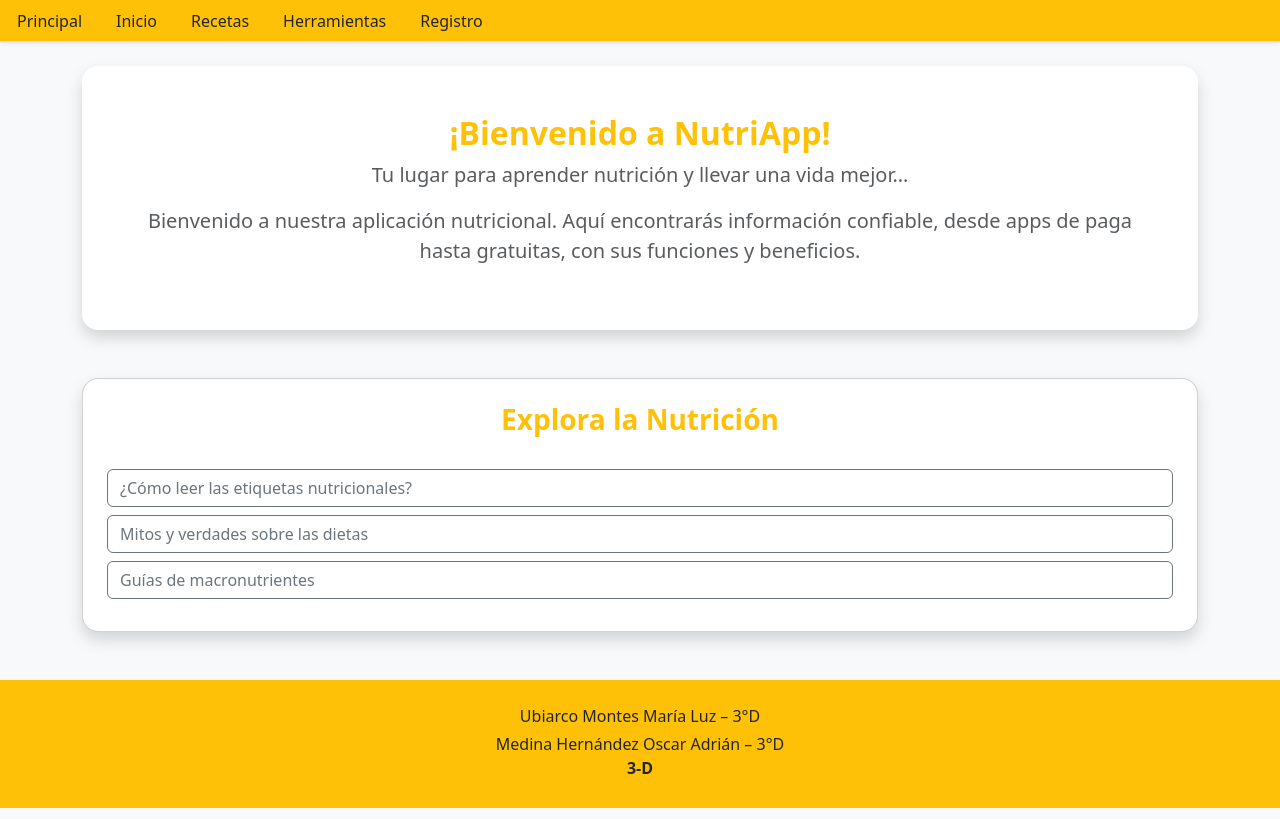
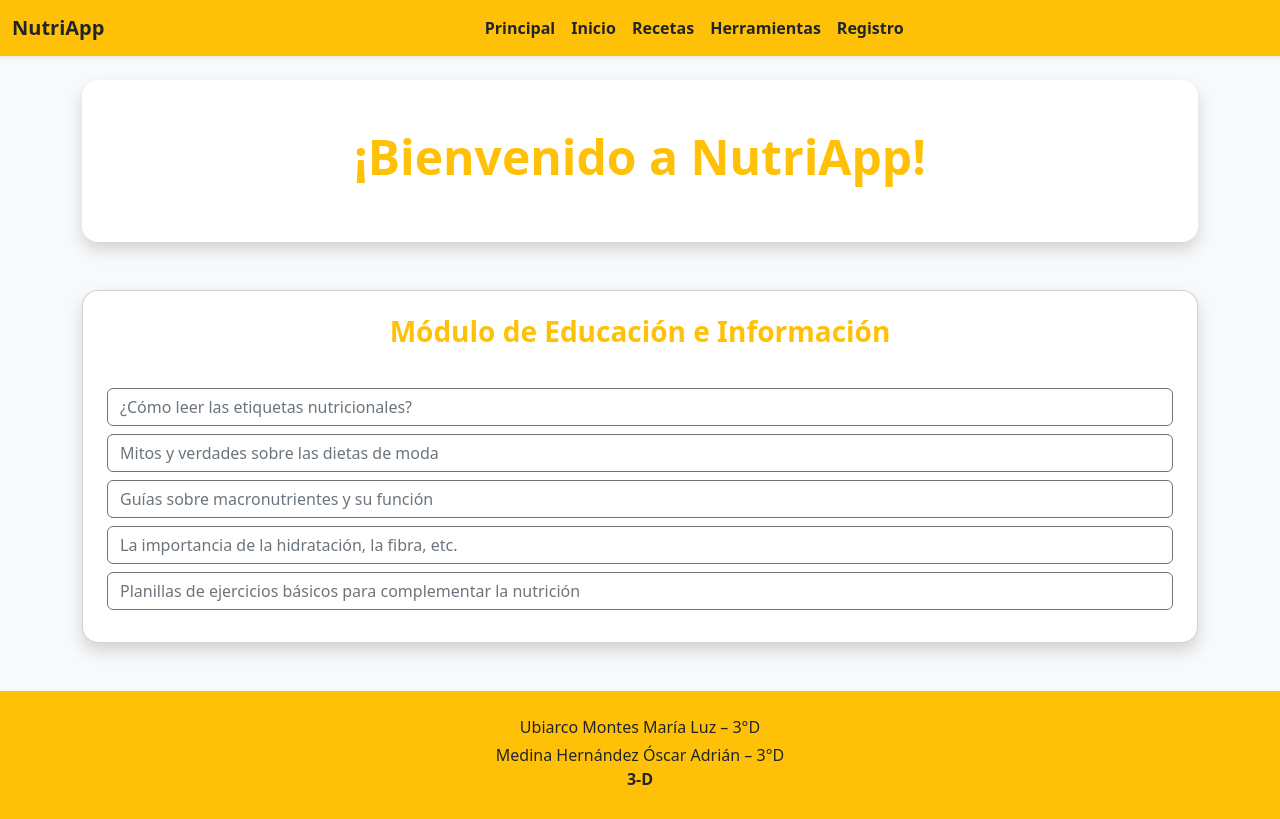
Before and after one commit to luzzz06/NutriApp, a Flask app: page / in a window 1280 px wide. Run offline with Flask 3, Linux system fonts and the light colour scheme.

Commit message:
cambie la base y anadi respuestas y preguntas

```diff
--- a/app.py
+++ b/app.py
@@ -8,8 +8,6 @@ app.secret_key = "clave_secreta_segura"
 @app.route('/')
 def base():
     return render_template('base.html')
-
-
 
 @app.route('/inicio')
 def inicio():
--- a/templates/base.html
+++ b/templates/base.html
@@ -2,109 +2,151 @@
 <html lang="es-mx">
   <head>
     <meta charset="UTF-8">
-    <title>NutriApp</title>
+    <title>{% block title %}NutriApp{% endblock %}</title>
     <link href="https://cdn.jsdelivr.net/npm/bootstrap@5.3.8/dist/css/bootstrap.min.css" rel="stylesheet" crossorigin="anonymous">
   </head>
 
   <body class="bg-light">
-<ul class="nav nav-tabs bg-warning shadow-sm">
-
-  <li class="nav-item">
-    <a class="nav-link text-dark" href="/base"> Principal</a>
-  </li>
-
-  <li class="nav-item">
-    <a class="nav-link text-dark" href="/inicio"> Inicio</a>
-  </li>
-
-  <li class="nav-item">
-    <a class="nav-link text-dark" href="/recetas"> Recetas</a>
-  </li>
-
-  <li class="nav-item">
-    <a class="nav-link text-dark" href="/herramientas"> Herramientas</a>
-  </li>
-
-  <li class="nav-item">
-    <a class="nav-link text-dark" href="/registro"> Registro</a>
-  </li>
-
-</ul>
 
 
+    <nav class="navbar navbar-expand-lg bg-warning shadow-sm">
+      <div class="container-fluid">
+        <a class="navbar-brand fw-bold text-dark" href="{{ url_for('base') }}">NutriApp</a>
+        <button class="navbar-toggler" type="button" data-bs-toggle="collapse" data-bs-target="#navbarNav">
+
+        </button>
+
+        <div class="collapse navbar-collapse justify-content-center" id="navbarNav">
+          <ul class="navbar-nav">
+            <li class="nav-item"><a class="nav-link text-dark fw-semibold" href="{{ url_for('base') }}">Principal</a></li>
+            <li class="nav-item"><a class="nav-link text-dark fw-semibold" href="{{ url_for('inicio') }}">Inicio</a></li>
+            <li class="nav-item"><a class="nav-link text-dark fw-semibold" href="{{ url_for('recetas') }}">Recetas</a></li>
+            <li class="nav-item"><a class="nav-link text-dark fw-semibold" href="{{ url_for('herramientas') }}">Herramientas</a></li>
+            <li class="nav-item"><a class="nav-link text-dark fw-semibold" href="{{ url_for('registro') }}">Registro</a></li>
+          </ul>
+        </div>
+      </div>
+    </nav>
 
 
-    <!-- ✅ HEADER ÚNICO -->
     <header class="container my-4">
       <div class="p-5 bg-white rounded-4 shadow text-center">
-
-        <!-- TÍTULO -->
-        <h1 class="fw-bold text-warning fs-2">
+        <h1 class="fw-bold text-warning display-5">
           {% block titulo %}¡Bienvenido a NutriApp!{% endblock %}
         </h1>
-
-        <!-- ✅ SUBTÍTULO SOLO EN /base -->
-
-        <p class="text-muted fs-5 mt-2">
-          Tu lugar para aprender nutrición y llevar una vida mejor…
-        </p>
-
-        <p class="text-muted fs-5 mt-2">
-          Bienvenido a nuestra aplicación nutricional. Aquí encontrarás información confiable,
-          desde apps de paga hasta gratuitas, con sus funciones y beneficios.
-        </p>
-
-
       </div>
     </header>
 
-    <!-- ✅ CONTENIDO PRINCIPAL -->
     <main class="container my-5">
       {% block contenido %}
+      <div class="card shadow p-4 rounded-4 mb-5">
+        <h3 class="fw-bold text-warning text-center mb-4">Módulo de Educación e Información</h3>
 
-      <!-- ✅ CONTENIDO QUE SOLO SE MUESTRA EN /base -->
-      <div class="card shadow p-4 rounded-4">
-        <h3 class="fw-bold text-warning text-center">Explora la Nutrición</h3>
-
-        <div class="mt-4">
-
-          <button class="btn btn-outline-secondary w-100 text-start mb-2" data-bs-toggle="collapse" data-bs-target="#q1">
+        <div class="mt-3">
+          <button class="btn btn-outline-secondary w-100 text-start mb-2" data-bs-toggle="modal" data-bs-target="#modal1">
             ¿Cómo leer las etiquetas nutricionales?
           </button>
-          <div class="collapse" id="q1">
-            <div class="card card-body">
-              Aprende a identificar calorías, porciones y nutrientes clave.
-            </div>
-          </div>
 
-          <button class="btn btn-outline-secondary w-100 text-start mb-2" data-bs-toggle="collapse" data-bs-target="#q2">
-            Mitos y verdades sobre las dietas
+          <button class="btn btn-outline-secondary w-100 text-start mb-2" data-bs-toggle="modal" data-bs-target="#modal2">
+            Mitos y verdades sobre las dietas de moda
           </button>
-          <div class="collapse" id="q2">
-            <div class="card card-body">
-              ¿La dieta keto es mágica? Descubre la verdad científica.
-            </div>
-          </div>
 
-          <button class="btn btn-outline-secondary w-100 text-start mb-2" data-bs-toggle="collapse" data-bs-target="#q3">
-            Guías de macronutrientes
+          <button class="btn btn-outline-secondary w-100 text-start mb-2" data-bs-toggle="modal" data-bs-target="#modal3">
+            Guías sobre macronutrientes y su función
           </button>
-          <div class="collapse" id="q3">
-            <div class="card card-body">
-              Proteínas, carbohidratos y grasas explicados de forma sencilla.
-            </div>
-          </div>
 
+          <button class="btn btn-outline-secondary w-100 text-start mb-2" data-bs-toggle="modal" data-bs-target="#modal4">
+            La importancia de la hidratación, la fibra, etc.
+          </button>
+
+          <button class="btn btn-outline-secondary w-100 text-start mb-2" data-bs-toggle="modal" data-bs-target="#modal5">
+            Planillas de ejercicios básicos para complementar la nutrición
+          </button>
         </div>
       </div>
 
       {% endblock %}
     </main>
 
-    <!-- ✅ FOOTER -->
+
+    <div class="modal fade" id="modal1" tabindex="-1" aria-hidden="true">
+      <div class="modal-dialog modal-dialog-centered">
+        <div class="modal-content">
+          <div class="modal-header bg-warning">
+            <h5 class="modal-title">¿Cómo leer las etiquetas nutricionales?</h5>
+            <button type="button" class="btn-close" data-bs-dismiss="modal"></button>
+          </div>
+          <div class="modal-body">
+            Observa las porciones, calorías y macronutrientes para entender el verdadero valor de lo que consumes.
+          </div>
+        </div>
+      </div>
+    </div>
+
+
+    <div class="modal fade" id="modal2" tabindex="-1" aria-hidden="true">
+      <div class="modal-dialog modal-dialog-centered">
+        <div class="modal-content">
+          <div class="modal-header bg-warning">
+            <h5 class="modal-title">Mitos y verdades sobre las dietas de moda</h5>
+            <button type="button" class="btn-close" data-bs-dismiss="modal"></button>
+          </div>
+          <div class="modal-body">
+            No todas las dietas populares son saludables. El equilibrio y la variedad son clave para un estilo de vida sostenible.
+          </div>
+        </div>
+      </div>
+    </div>
+
+
+    <div class="modal fade" id="modal3" tabindex="-1" aria-hidden="true">
+      <div class="modal-dialog modal-dialog-centered">
+        <div class="modal-content">
+          <div class="modal-header bg-warning">
+            <h5 class="modal-title">Guías sobre macronutrientes y su función</h5>
+            <button type="button" class="btn-close" data-bs-dismiss="modal"></button>
+          </div>
+          <div class="modal-body">
+            Los macronutrientes son esenciales: las proteínas construyen, los carbohidratos energizan y las grasas regulan funciones vitales.
+          </div>
+        </div>
+      </div>
+    </div>
+
+
+    <div class="modal fade" id="modal4" tabindex="-1" aria-hidden="true">
+      <div class="modal-dialog modal-dialog-centered">
+        <div class="modal-content">
+          <div class="modal-header bg-warning">
+            <h5 class="modal-title">La importancia de la hidratación y la fibra</h5>
+            <button type="button" class="btn-close" data-bs-dismiss="modal"></button>
+          </div>
+          <div class="modal-body">
+            Beber suficiente agua y consumir fibra ayuda a la digestión, regula el apetito y favorece el bienestar general.
+          </div>
+        </div>
+      </div>
+    </div>
+
+
+    <div class="modal fade" id="modal5" tabindex="-1" aria-hidden="true">
+      <div class="modal-dialog modal-dialog-centered">
+        <div class="modal-content">
+          <div class="modal-header bg-warning">
+            <h5 class="modal-title">Planillas de ejercicios básicos</h5>
+            <button type="button" class="btn-close" data-bs-dismiss="modal"></button>
+          </div>
+          <div class="modal-body">
+            Combina ejercicios simples como caminar o hacer estiramientos diarios con una buena alimentación para mejores resultados.
+          </div>
+        </div>
+      </div>
+    </div>
+
+
     <footer class="bg-warning text-dark text-center py-4 mt-4">
       <p class="mb-1">Ubiarco Montes María Luz – 3°D</p>
-      <p class="mb-0">Medina Hernández Oscar Adrián – 3°D</p>
+      <p class="mb-0">Medina Hernández Óscar Adrián – 3°D</p>
       <p class="fw-bold mb-1">3-D</p>
     </footer>
 
```
